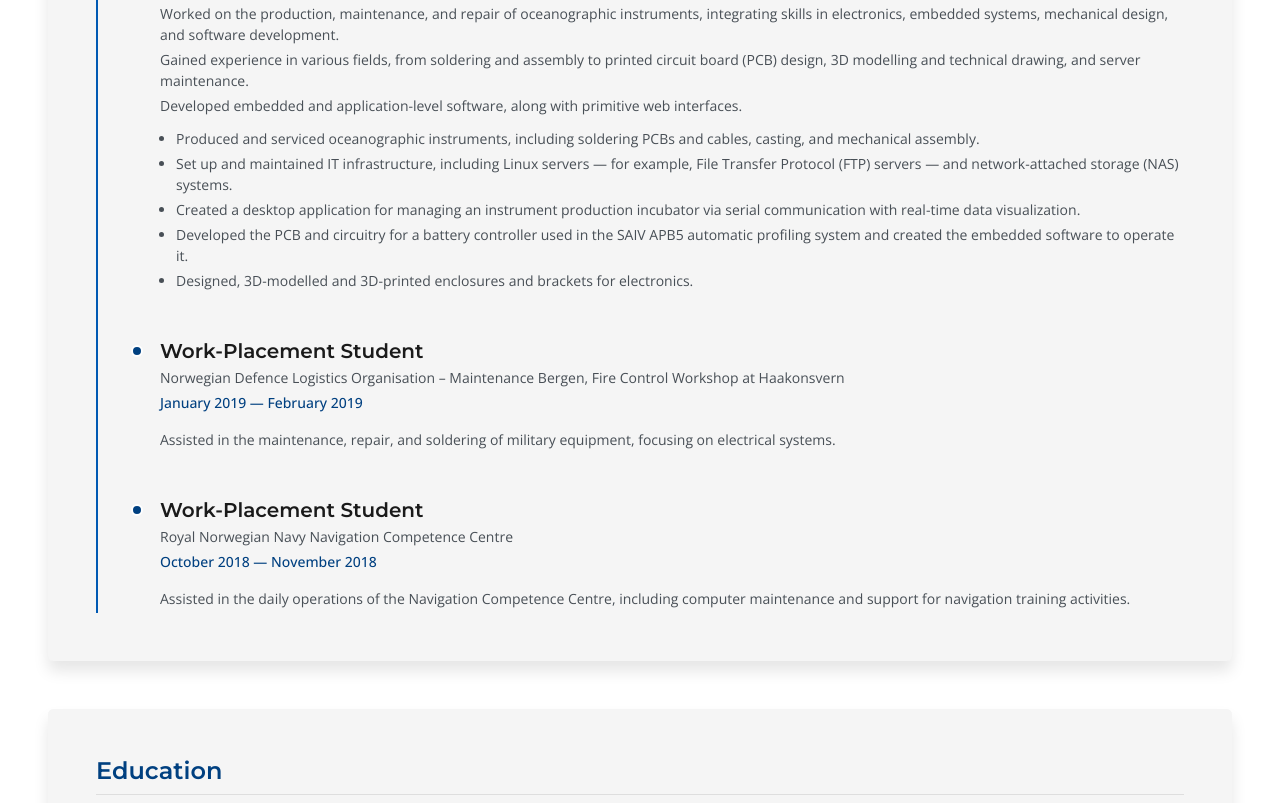
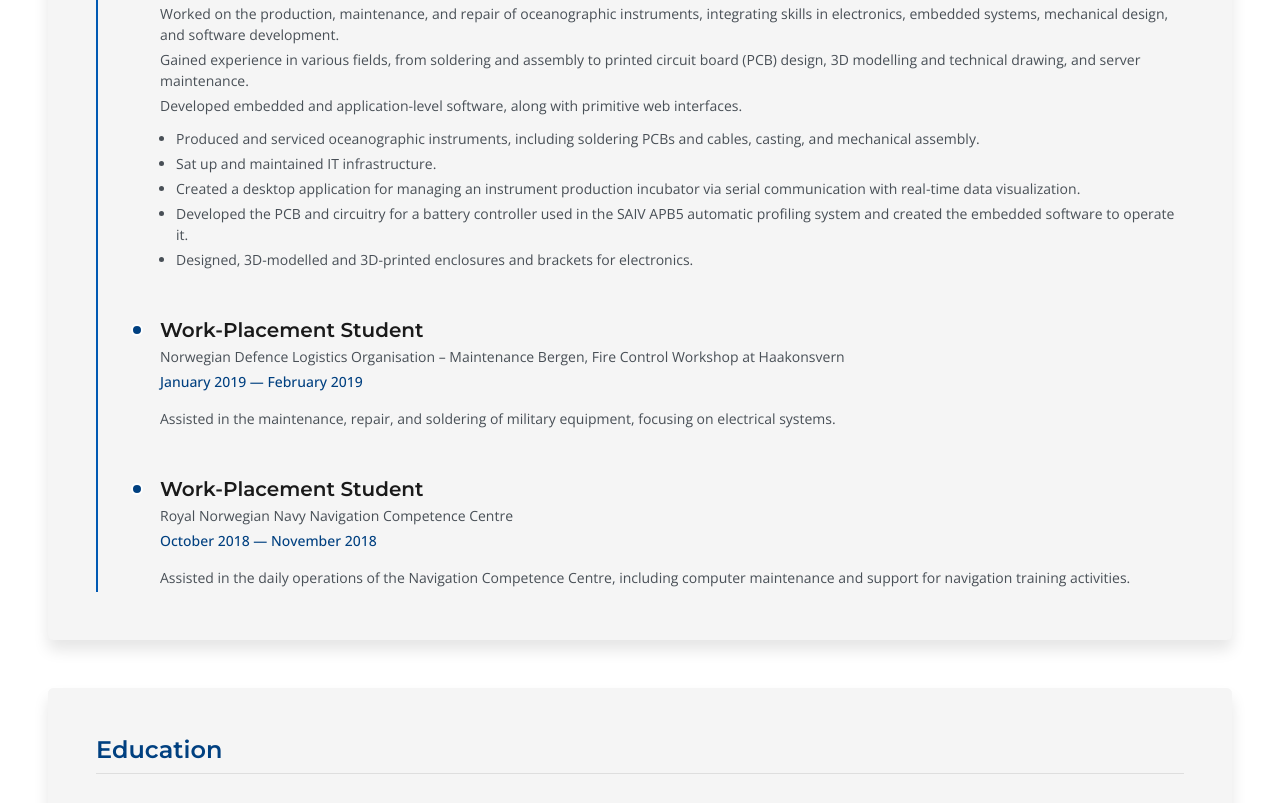
Before and after one commit to borrelunde/portfolio, a website built with Vite: page index.html in a window 1280 px wide. Shown: the part 3786-4589 px from the top of the page. Built offline with nearby package versions, Linux system fonts and the light colour scheme.

Commit message:
fix(experience): simplify IT infrastructure description

```diff
--- a/index.html
+++ b/index.html
@@ -317,9 +317,7 @@
                                     <li>Produced and serviced oceanographic instruments, including soldering PCBs and
                                         cables, casting, and mechanical assembly.
                                     </li>
-                                    <li>Set up and maintained IT infrastructure, including Linux servers — for example,
-                                        File Transfer Protocol (FTP) servers — and network-attached storage (NAS)
-                                        systems.
+                                    <li>Sat up and maintained IT infrastructure.
                                     </li>
                                     <li>Created a desktop application for managing an instrument production incubator
                                         via serial communication with real-time data visualization.
```
